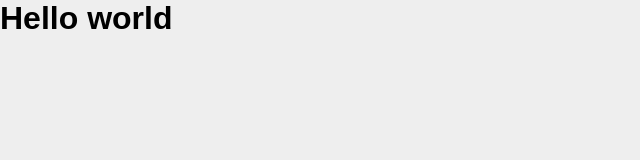
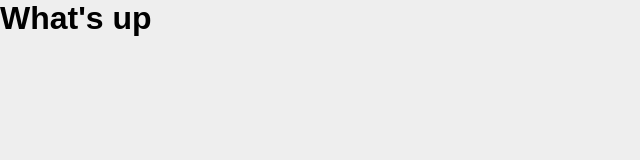
Before and after one commit to sulaymonov2002/projects, a React (Create React App) app: page / in a window 1280 px wide. Shown: the top 160 px of the page, without its empty margins (0-640 px from the left). Built offline with nearby package versions, Linux system fonts and the light colour scheme.

Commit message:
add new codes and new branch

```diff
--- a/src/App.js
+++ b/src/App.js
@@ -2,50 +2,8 @@
 // import "./App.css";
 
 function App() {
-  // const [cals, setClas] = useState("");
-  // const [result, setResult] = useState("");
+  return <h1> What's up</h1>;
 
-  // const ops = ["/", "*", "+", "-", "."];
-
-  // const updateCalc = (value) => {
-  //   // setCalc(calc + value);
-  // };
-
-  // const createDigits = () => {
-  //   const digits = [];
-
-  //   for (let i = 1; i < 10; i++) {
-  //     digits.push(<button key={i}> {i} </button>);
-  //   }
-
-  //   return digits;
-  // };
-
-  // return (
-  //   <div className="App">
-  //     <div className="calculator">
-  //       <div className="display">
-  //         {/* {result ? <span>(0)</span> : ""} {calc || "0"} */}
-  //       </div>
-  //       <div className="operators">
-  //         <button onClick={() => updateCalc("/")}>/</button>
-  //         <button onClick={() => updateCalc("*")}>*</button>
-  //         <button onClick={() => updateCalc("=")}>+</button>
-  //         <button onClick={() => updateCalc("/")}>-</button>
-
-  //         <button>DEL</button>
-  //       </div>
-  //       <div className="digits">
-  //         {createDigits()}
-  //         <button>0</button>
-  //         <button>.</button>
-  //         <button>=</button>
-  //       </div>
-  //     </div>
-  //   </div>
-  // );
-
-  return <h1>Hello world</h1>;
 }
 
 export default App;
```
